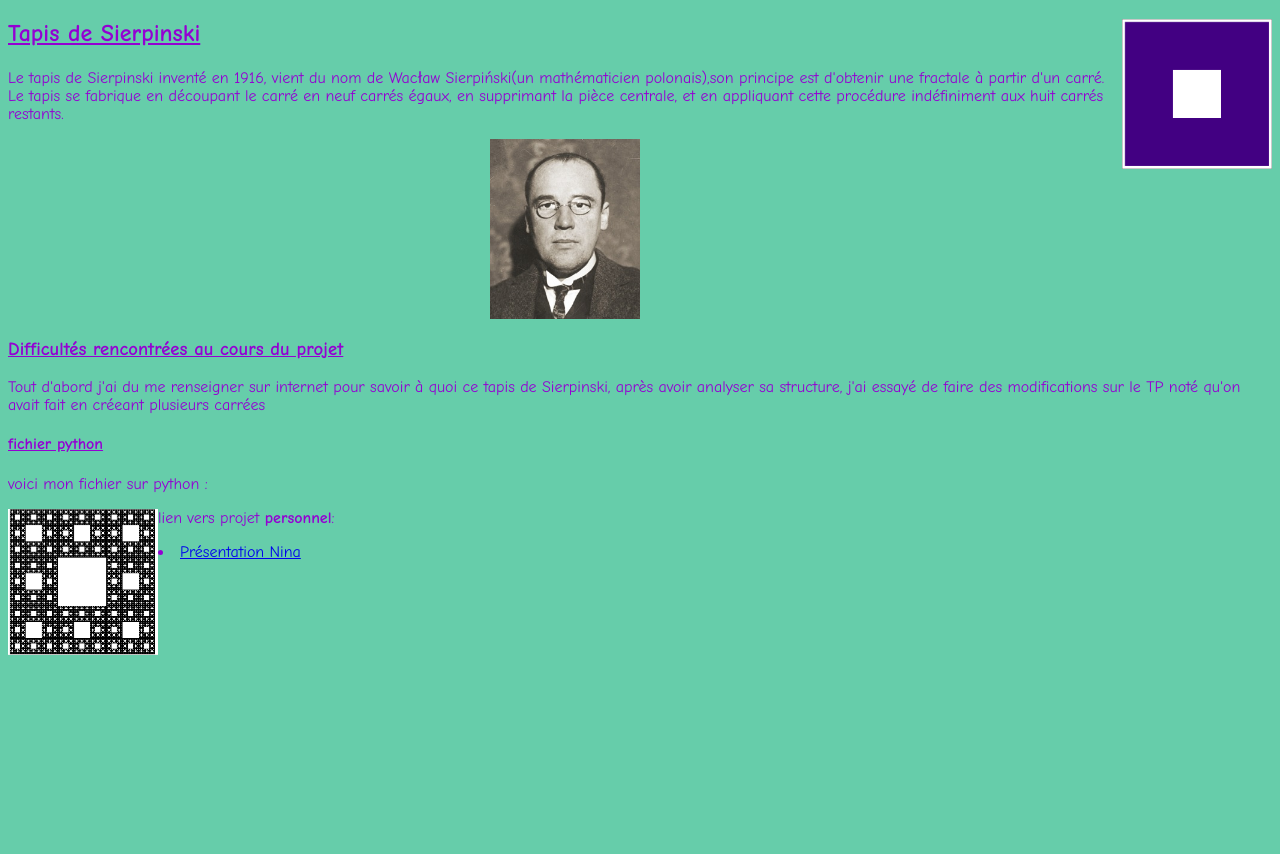
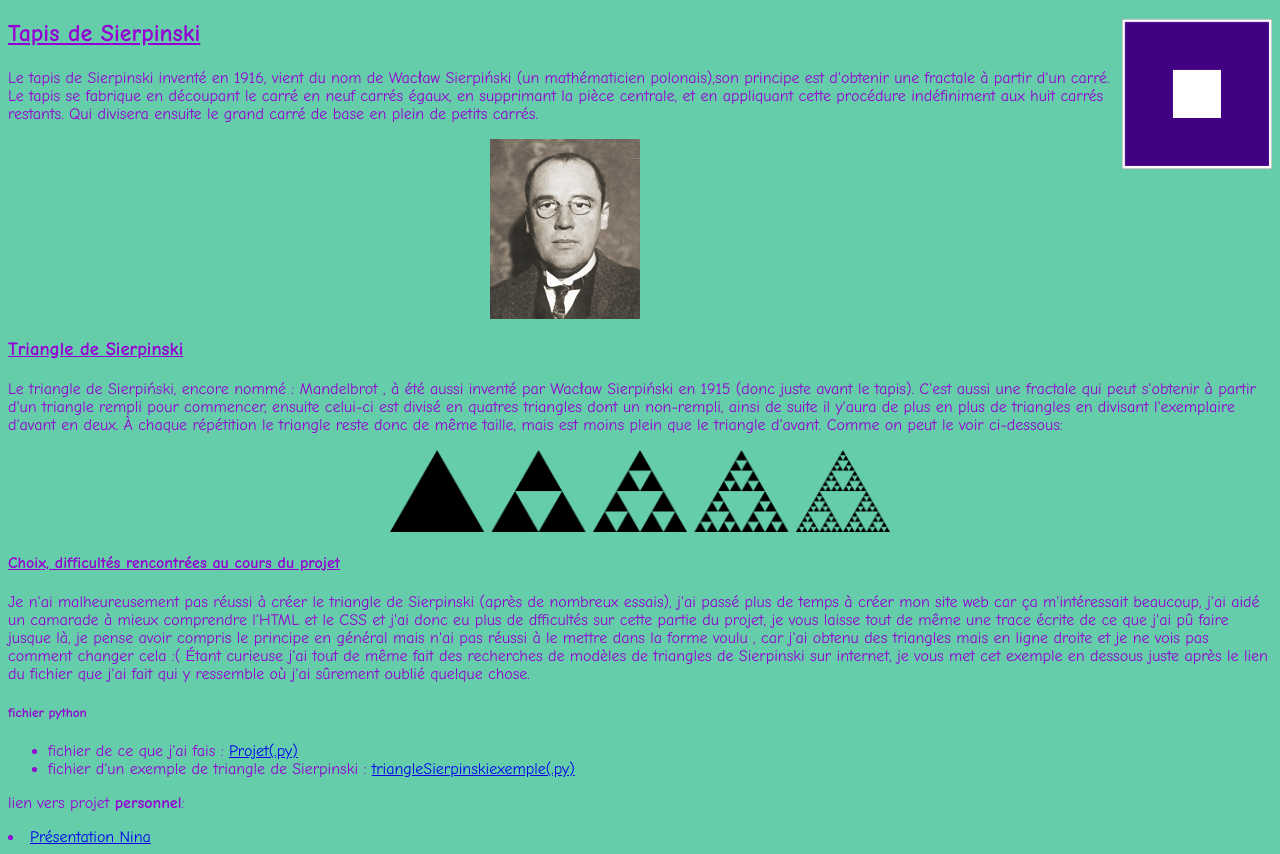
Before and after one commit to hoogenraadnina/hoogenraadnina.github.io, a plain HTML site: page projet.html in a window 1280 px wide. Shown: the part 88-942 px from the top of the page. Before the commit the page ends 800 px from the top, so only its background shows below. Drawn offline with Linux system fonts and the light colour scheme.

Commit message:
Add files via upload

```diff
--- a/projet.html
+++ b/projet.html
@@ -16,26 +16,37 @@
         <h2> Tapis de Sierpinski</h2>
 
         <p>
-            Le tapis de Sierpinski inventé en 1916, vient du nom de  Wacław Sierpiński(un mathématicien polonais),son principe est d'obtenir une fractale à partir d'un carré. Le tapis se fabrique en découpant le carré en neuf carrés égaux, en supprimant la pièce centrale, et en appliquant cette procédure indéfiniment aux huit carrés restants.
+            Le tapis de Sierpinski inventé en 1916, vient du nom de  Wacław Sierpiński (un mathématicien polonais),son principe est d'obtenir une fractale à partir d'un carré. Le tapis se fabrique en découpant le carré en neuf carrés égaux, en supprimant la pièce centrale, et en appliquant cette procédure indéfiniment aux huit carrés restants. Qui divisera ensuite le grand carré de base en plein de petits carrés.
 
         </p>
         <img src= "unnamed.jpg" width= 150 px />
 
-        <h3> Difficultés rencontrées au cours du projet</h3>
+        <h3> Triangle de Sierpinski</h3>
 
         <p>
-            Tout d'abord j'ai du me renseigner sur internet pour savoir à quoi ce tapis de Sierpinski, après avoir analyser sa structure, j'ai essayé de faire des modifications sur le TP noté qu'on avait fait en créeant plusieurs carrées
+            Le triangle de Sierpiński, encore nommé : Mandelbrot , à été aussi inventé par Wacław Sierpiński en 1915 (donc juste avant le tapis).
+            C'est aussi une fractale qui peut s'obtenir à partir d'un triangle rempli pour commencer, ensuite celui-ci est divisé en quatres triangles dont un non-rempli, ainsi de suite il y'aura de plus en plus de triangles en divisant l'exemplaire d'avant en deux. À chaque répétition le triangle reste donc de même taille, mais est moins plein que le triangle d'avant.
+            Comme on peut le voir ci-dessous:
+
+        </p>
+        <img src="512px-Sierpinski_triangle_evolution.svg.png" width=500px/>
 
 
+
+
+        <h4>Choix, difficultés rencontrées au cours du projet</h4>
+
+        <p>
+            Je n'ai malheureusement pas réussi à créer le triangle de Sierpinski (après de nombreux essais), j'ai passé plus de temps à créer mon site web car ça m'intéressait beaucoup, j'ai aidé un camarade à  mieux comprendre l'HTML et le CSS et j'ai donc eu plus de dfficultés sur cette partie du projet, je vous laisse tout de même une trace écrite de ce que j'ai pû faire jusque là, je pense avoir compris le principe en général mais n'ai pas réussi à le mettre dans la forme voulu , car j'ai obtenu des triangles mais en ligne droite et je ne vois pas comment changer cela :( Étant curieuse j'ai tout de même fait des recherches de modèles de triangles de Sierpinski sur internet, je vous met cet exemple en dessous juste après le lien du fichier que j'ai fait qui y ressemble où j'ai sûrement oublié quelque chose.
         </p>
 
 
-       <h4>fichier python</h4>
-        <p>
-           voici mon fichier sur python :
-        </p>
+       <h5>fichier python</h5>
+        <ul>
+           <li>fichier de ce que j'ai fais : <a href = "projet.py" download> Projet(.py) </a></li>
+            <li>fichier d'un exemple de triangle de Sierpinski : <a href = "triangleSierpinskiexemple.py" download> triangleSierpinskiexemple(.py) </a></li>
+        </ul>
 
 
-        <img src= "fractapis.png" align= left width= 150 px />
  <p> lien vers projet <strong>personnel</strong>:</p>
  <li><a href="index.html">Présentation Nina</a></li>
```
